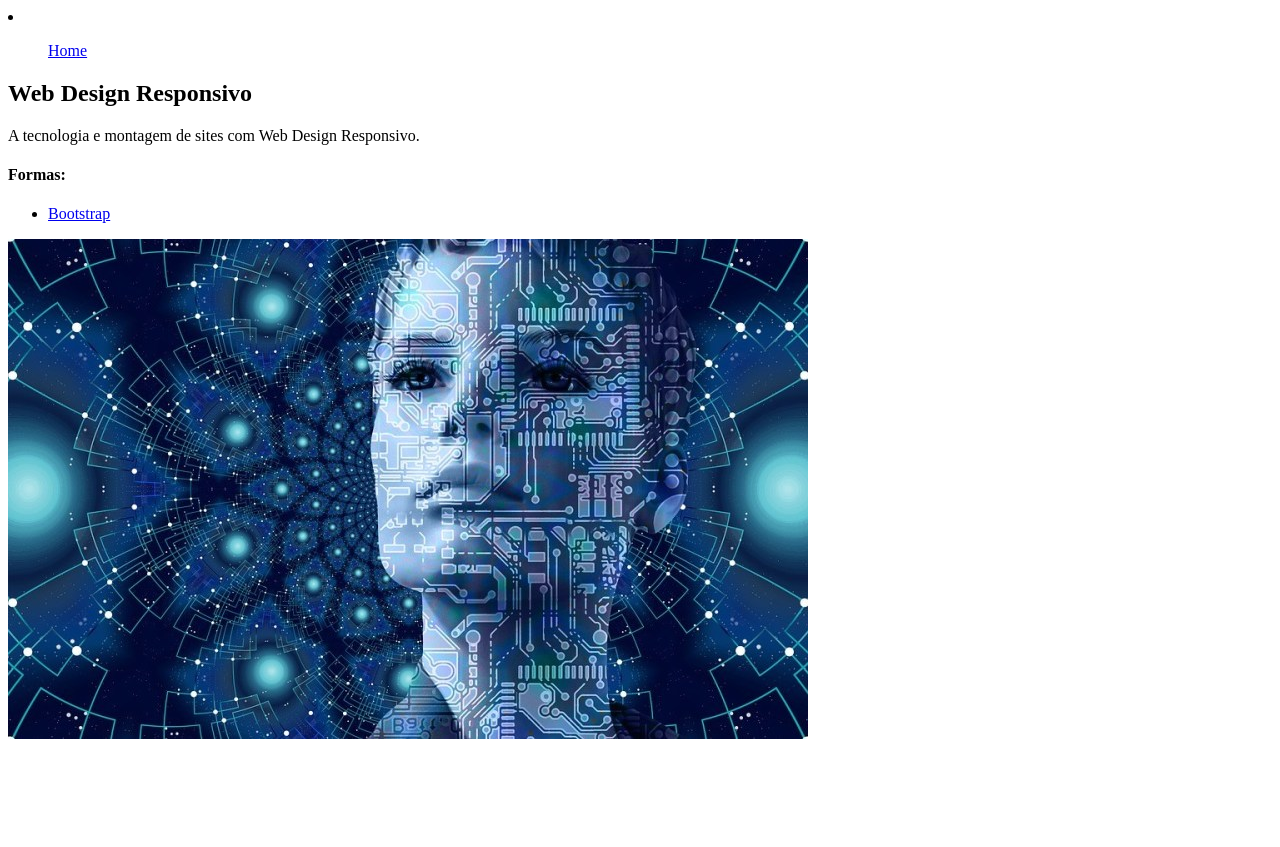
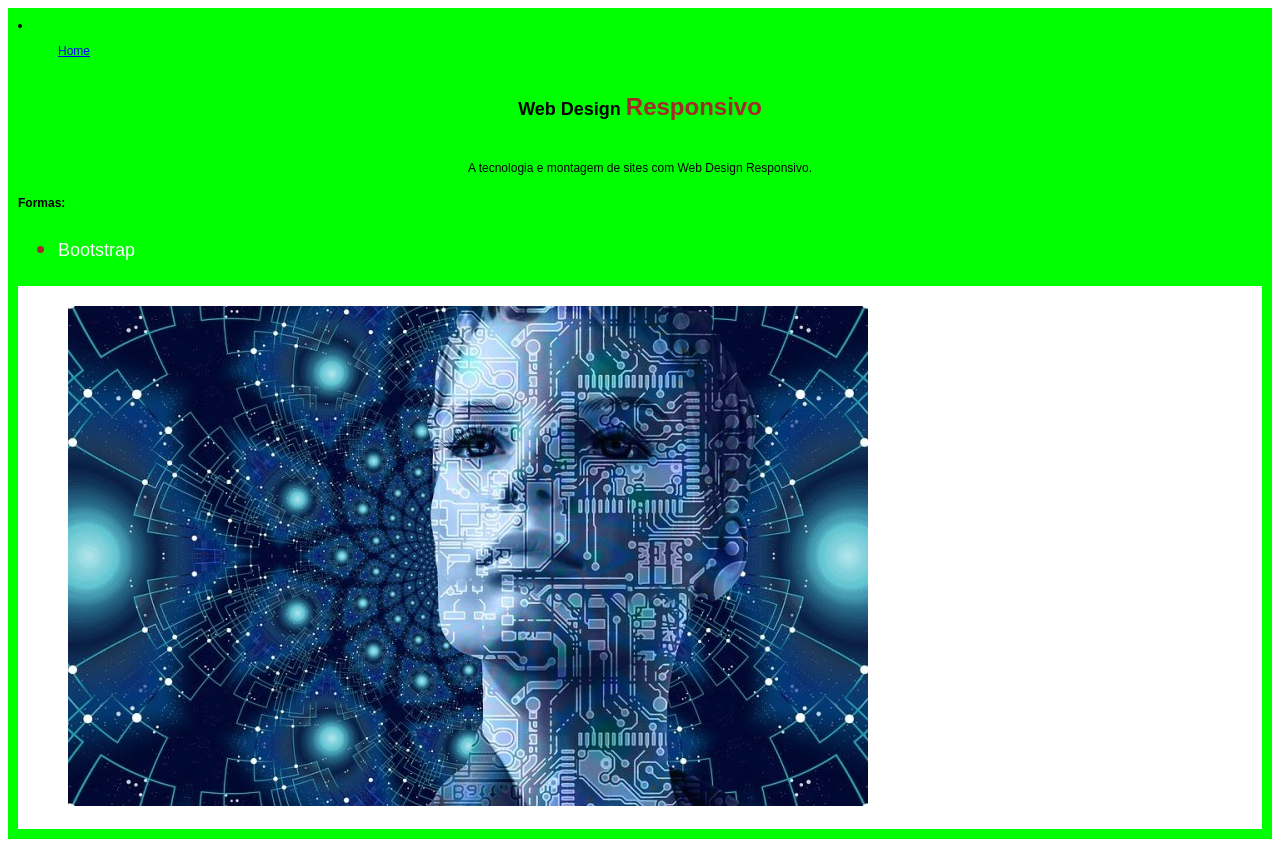
Before and after one commit to Allysonubius/web-designer, a plain HTML site: page index.html in a window 1280 px wide. Before the commit the page ends 800 px from the top, so only its background shows below. Drawn offline with Linux system fonts and the light colour scheme.

Commit message:
Criado design básico pedido no site .

```diff
--- a/css/style.css
+++ b/css/style.css
@@ -0,0 +1,60 @@
+/*EDIT-PAGE*/
+
+body {
+    font-family: sans-serif, serif, arial;
+    font-size: 12px;
+}
+
+h2 {
+    text-align: center;
+    padding: 20px;
+}
+
+p {
+    text-align: center;
+    padding: 5px;
+    color: black;
+}
+
+
+/*ID-EDIT*/
+
+#main {
+    background-color: #00ff00;
+    padding: 10px;
+}
+
+#tribute-info {
+    color: brown;
+    font-size: 24px;
+    list-style-position: center;
+}
+
+#tribute-link {
+    text-decoration: none;
+    color: white;
+    font-size: 18px;
+}
+
+#tribute-link:hover {
+    color: red;
+}
+
+#img-div {
+    background-color: white;
+    padding: 20px;
+    padding-left: 50px;
+}
+
+#image {
+    image-rendering: auto;
+    display: block;
+    text-align: center;
+}
+
+#image-caption {
+    display: auto;
+}
+
+
+/*CLASS-EDIT*/
--- a/index.html
+++ b/index.html
@@ -20,7 +20,6 @@
 
 <body>
     <main id="main">
-
         <nav>
             <li>
                 <ul>
@@ -28,8 +27,8 @@
                 </ul>
             </li>
         </nav>
-        <h2 id="tribute-info">Web Design
-            <string>Responsivo</string>
+        <h2>Web Design
+            <string id="tribute-info">Responsivo</string>
         </h2>
         <p>A tecnologia e montagem de sites com Web Design Responsivo.
         </p>
```
